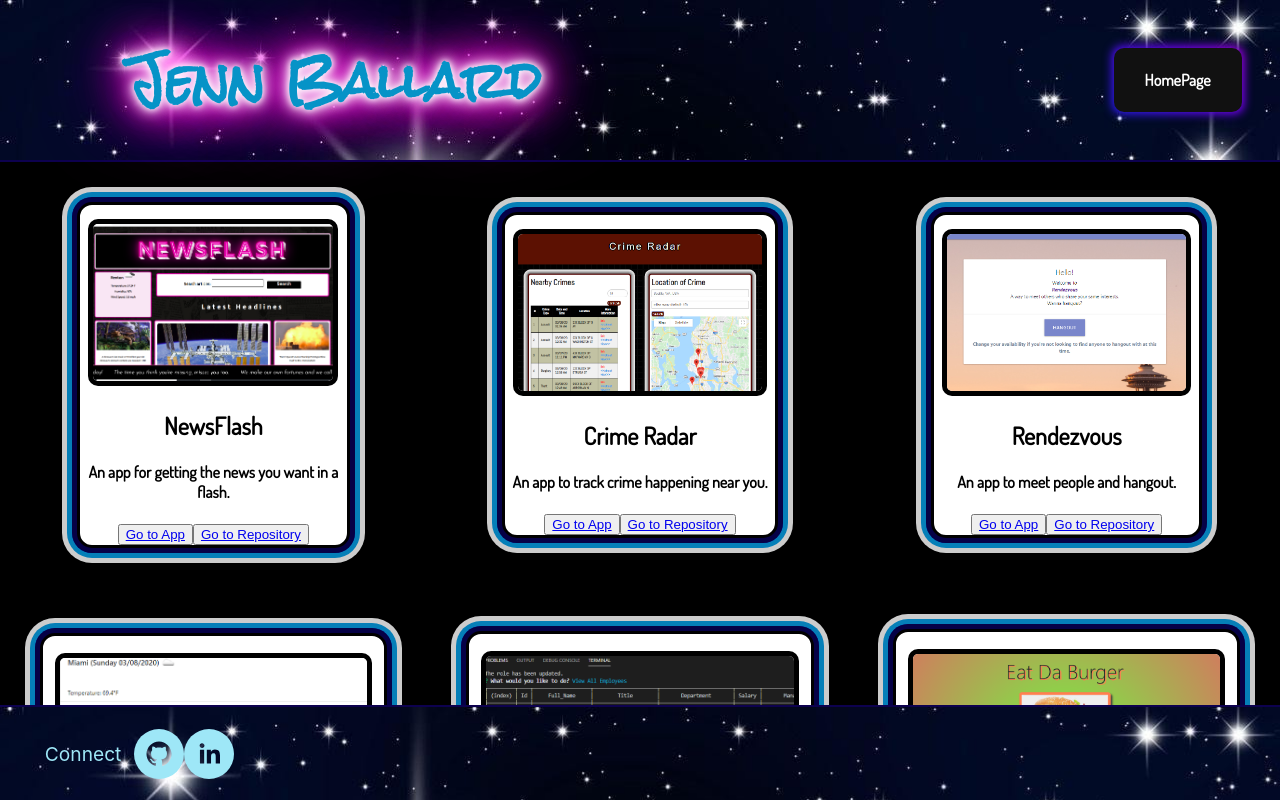
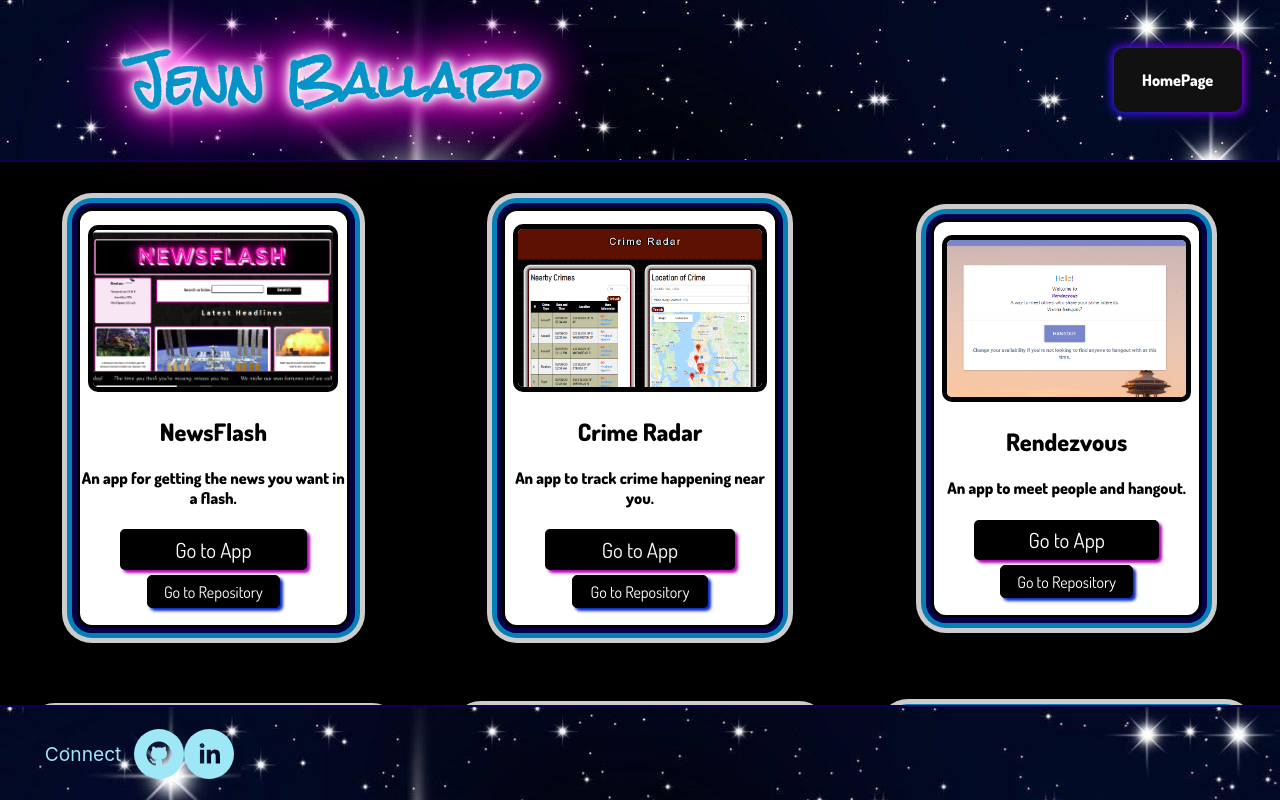
Before and after one commit to jayballa7/Jenn-Ballard-React-Portfolio, a React (Create React App) app in the folder jenn-ballard-react-portfolio/: page /portfolio in a window 1280 px wide. Shown: the top 800 px of the page. Built offline with nearby package versions, Linux system fonts and the light colour scheme.

Commit message:
portfolio styled

```diff
--- a/jenn-ballard-react-portfolio/src/components/Project.js
+++ b/jenn-ballard-react-portfolio/src/components/Project.js
@@ -11,8 +11,8 @@ function Project(props) {
                        <div className="project-text">
                             <h2 className="project-header">{props.title}</h2>
                             <h4 className="description">{props.description}</h4>
-                            <button className="btn"><a href = {props.url} target = "_blank">Go to App</a></button>
-                            <button className="btn"><a href = {props.repolink} target = "_blank">Go to Repository</a></button>
+                            <button className="app-btn"><a href = {props.url} target = "_blank" style={{textDecoration:"none", color:"white"}}>Go to App</a></button>
+                            <button className="repo-btn"><a href = {props.repolink} target = "_blank" style={{textDecoration:"none", color:"white"}}>Go to Repository</a></button>
                    </div>
         </div>
     )
--- a/jenn-ballard-react-portfolio/src/styles/Portfolio.scss
+++ b/jenn-ballard-react-portfolio/src/styles/Portfolio.scss
@@ -1,7 +1,6 @@
 .projects-div {
     margin-top: 12%;
     margin-bottom: 12%;
-    color: white;
     display: grid;
     grid-template-columns: 1fr 1fr 1fr;
     grid-template-rows: 1fr 1fr;
--- a/jenn-ballard-react-portfolio/src/styles/Project.scss
+++ b/jenn-ballard-react-portfolio/src/styles/Project.scss
@@ -1,4 +1,4 @@
-@import url('https://fonts.googleapis.com/css2?family=Dosis&display=swap');
+@import url('https://fonts.googleapis.com/css2?family=Dosis:wght@800&display=swap');
 
 .project-wrapper {
     font-family: 'Dosis', sans-serif;
@@ -6,6 +6,7 @@
     margin: 0 auto;
     margin-top: 5%;
     margin-bottom: 8%;
+    padding-bottom: 5%;
     color: black;
     background-color: white;
     border: 3px solid black;
@@ -14,7 +15,7 @@
     0 0 0 5px hsl(244, 97%, 14%),
     0 0 0 5px hsl(226, 97%, 36%),
     0 0 0 10px hsl(199, 95%, 37%),
-    0 0 0 15px hsl(0, 0%, 80%),
+    0 0 0 15px hsl(0, 0%, 80%);
 }
 
 .img-div {
@@ -27,3 +28,26 @@
         border: 5px solid black;
    }
 }
+
+.app-btn {
+    font-family: 'Dosis', sans-serif;
+    width: 70%;
+    padding: 2%;
+    margin-bottom: 2%;
+    background-color: black;
+    border-radius: 5px;
+    font-size: 1.3rem;
+    border:0.1em solid black;
+    box-shadow: 3px 3px 3px #b006b6;
+  }
+
+  .repo-btn {
+    font-family: 'Dosis', sans-serif;
+    width: 50%;
+    padding: 2%;
+    background-color: black;
+    border-radius: 5px;
+    font-size: 1rem;
+    border:0.1em solid black;
+    box-shadow: 3px 3px 3px #072bca;
+  }
```
